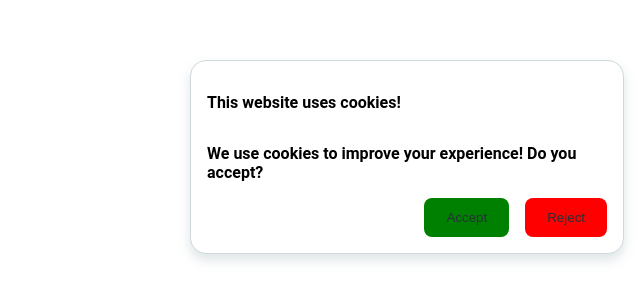
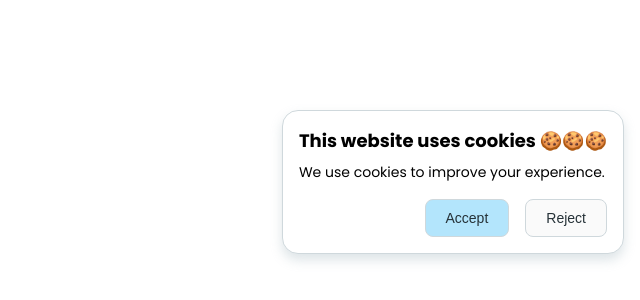
Before and after one commit to EasyCookies/EasyCookies, a website: page index.html in a window 1280 px wide. Shown: the part 530-830 px from the top of the page, without its empty margins (640-1280 px from the left). Drawn offline with Linux system fonts and the light colour scheme.

Commit message:
style changes

```diff
--- a/easyCookies.js
+++ b/easyCookies.js
@@ -5,7 +5,7 @@ var EasyCookies = (function (exports) {
         banner: "easy-cookies-banner",
         btnsContainer: "easy-cookies-btns-container",
         title: "easy-cookies-title",
-        text: "easy-cookies-title",
+        text: "easy-cookies-text",
         acceptBtn: "easy-cookies-accept-btn",
         rejectBtn: "easy-cookies-reject-btn",
     };
@@ -20,8 +20,8 @@ var EasyCookies = (function (exports) {
 
     class Data {
         constructor() {
-            this.title = "This website uses cookies";
-            this.text = "We use cookies to improve your experience.";
+            this.title = "A quick note about cookies 🍪";
+            this.text = "This website uses a few cookies to make things run smoothly";
             this.acceptBtnText = "Accept";
             this.rejectBtnText = "Reject";
         }
@@ -35,21 +35,21 @@ var EasyCookies = (function (exports) {
             for (const prop of ownProps) {
                 if (allProps.indexOf(prop) < 0)
                     continue; // Skip if not present in the prototype chain
-                let val = this[prop];
-                if (typeof val === "string")
-                    res += `${this.camelCaseToHyphen(prop)}: ${val}; `;
+                let val = obj[prop];
+                if (typeof val === "string") {
+                    //convert to CSS property name
+                    let cssProp = prop.replace(/([A-Z])/g, '-$1').toLowerCase();
+                    res += `${cssProp}: ${val}; `;
+                }
             }
             return `.${className} { ${res}} `;
         }
         getCss(className) {
             let res = this.propsToCss(this, className);
             if (this["hover"] != undefined) {
-                res += this.propsToCss(this["hover"], className + ": hover");
+                res += this.propsToCss(this["hover"], className + ":hover");
             }
             return res;
-        }
-        camelCaseToHyphen(propertyName) {
-            return propertyName.replace(/([A-Z])/g, '-$1').toLowerCase();
         }
     }
     class BannerStyle extends Style {
@@ -71,12 +71,15 @@ var EasyCookies = (function (exports) {
         constructor() {
             super(...arguments);
             this.fontWeight = "bold";
+            this.fontSize = "18px";
+            this.paddingBottom = "8px";
         }
     }
     class TextStyle extends Style {
         constructor() {
             super(...arguments);
-            this.padding = "16px 0px";
+            this.paddingBottom = "16px";
+            this.fontSize = "14px";
         }
     }
     class btnsContainerStyle extends Style {
@@ -91,24 +94,31 @@ var EasyCookies = (function (exports) {
     class BtnStyle extends Style {
         constructor() {
             super(...arguments);
+            this.fontSize = "14px";
             this.color = "#263238";
             this.backgroundColor = "white";
             this.padding = "10px 20px";
             this.borderRadius = "8px";
-            this.borderColor = "transparent";
+            this.border = "1px solid #cfd8dc";
             this.cursor = "pointer";
         }
     }
     class AcceptBtnStyle extends BtnStyle {
         constructor() {
             super(...arguments);
-            this.backgroundColor = "green";
+            this.backgroundColor = "#B3E5FC";
+            this.hover = {
+                backgroundColor: "#81D4FA"
+            };
         }
     }
     class RejectBtnStyle extends BtnStyle {
         constructor() {
             super(...arguments);
-            this.backgroundColor = "red";
+            this.backgroundColor = "#FAFAFA";
+            this.hover = {
+                backgroundColor: "#F5F5F5"
+            };
         }
     }
     class Styles {
--- a/index.html
+++ b/index.html
@@ -20,8 +20,6 @@
   <meta name="twitter:image" content="" />
   <meta name="twitter:card" content="summary_large_image">
   <meta name="keywords" content="CSS utility-first framework" />
-  <link rel="stylesheet" type="text/css" href="/web.bundle.css">
-  <link rel="stylesheet" href="/github-dark-dimmed.min.css">
   <link rel="preconnect" href="https://fonts.googleapis.com">
   <link rel="preconnect" href="https://fonts.gstatic.com" crossorigin>
   <link href="https://fonts.googleapis.com/css2?family=Poppins:wght@100;200;300;400;500;600;700;800;900&display=swap"
@@ -33,12 +31,12 @@
   <script>
     const myCookieBanner = new EasyCookies.Banner({
       data: {
-        title: "This website uses cookies!",
-        text: "We use cookies to improve your experience! Do you accept?"
+        title: "This website uses cookies 🍪🍪🍪",
+        text: "We use cookies to improve your experience."
       },
       styles: {
         banner: {
-          fontFamily: "'Roboto', sans-serif",
+          fontFamily: "'Poppins', sans-serif",
           color: "black",
           maxWidth: "400px",
           boxShadow: "rgba(144, 164, 174, 0.3) 0px 6px 12px 0px"
--- a/lite-server-config.json
+++ /dev/null
@@ -1,5 +0,0 @@
-{
-    "port": 8042,
-    "files": ["./**/*.{html,htm,css,js,ico,svg}"],
-    "server": { "baseDir": "./" }
-  }
--- a/src/models/data.ts
+++ b/src/models/data.ts
@@ -1,6 +1,6 @@
 export class Data {
-  title: string = "This website uses cookies"
-  text: string = "We use cookies to improve your experience."
+  title: string = "A quick note about cookies 🍪"
+  text: string = "This website uses a few cookies to make things run smoothly"
   acceptBtnText: string = "Accept"
   rejectBtnText: string = "Reject"
 }
--- a/src/models/ids.ts
+++ b/src/models/ids.ts
@@ -3,7 +3,7 @@ export const classes = {
   banner: "easy-cookies-banner",
   btnsContainer: "easy-cookies-btns-container",
   title: "easy-cookies-title",
-  text: "easy-cookies-title",
+  text: "easy-cookies-text",
   acceptBtn: "easy-cookies-accept-btn",
   rejectBtn: "easy-cookies-reject-btn",
 }
```
Also changed, not shown: package.json (+8 -2 lines), server.js (added, +12 -0 lines), src/models/styles.ts (+25 -19 lines), dist/models/data.js, dist/models/ids.js, dist/models/styles.js, 4 other files.
